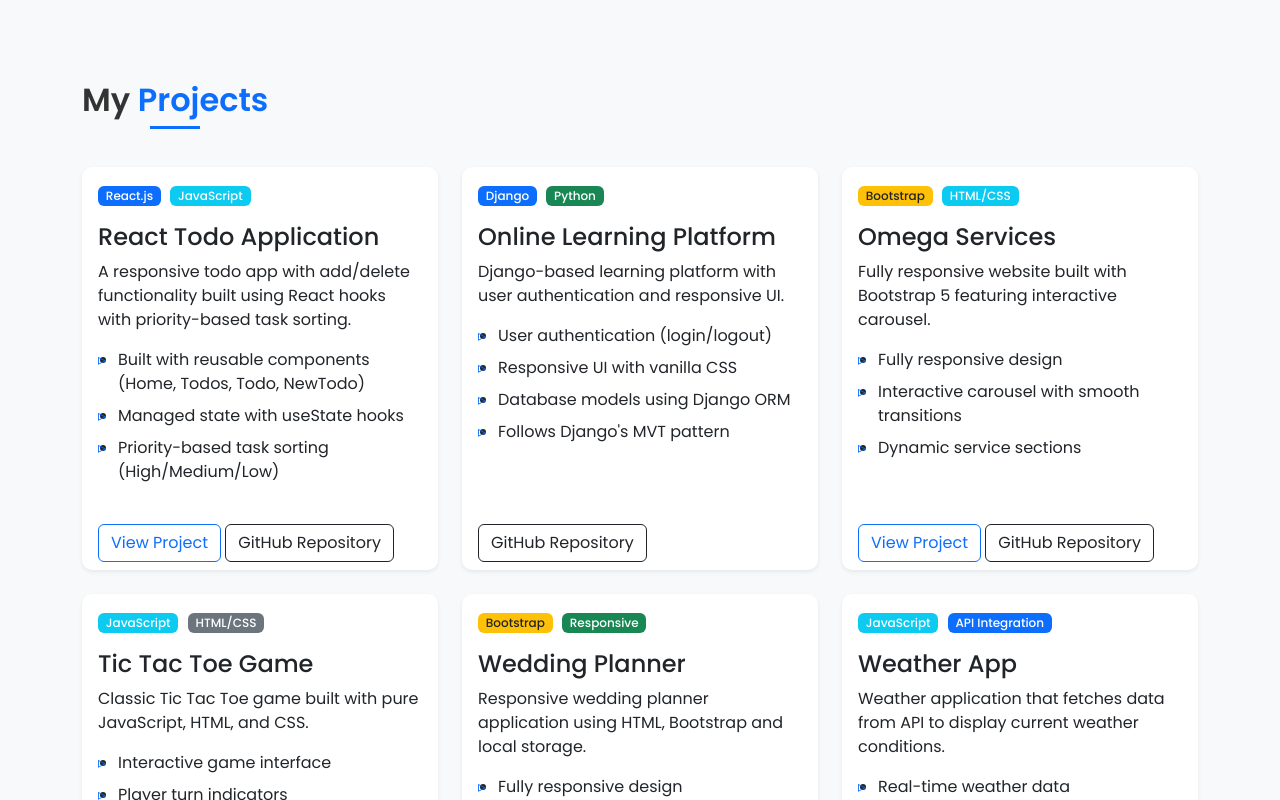
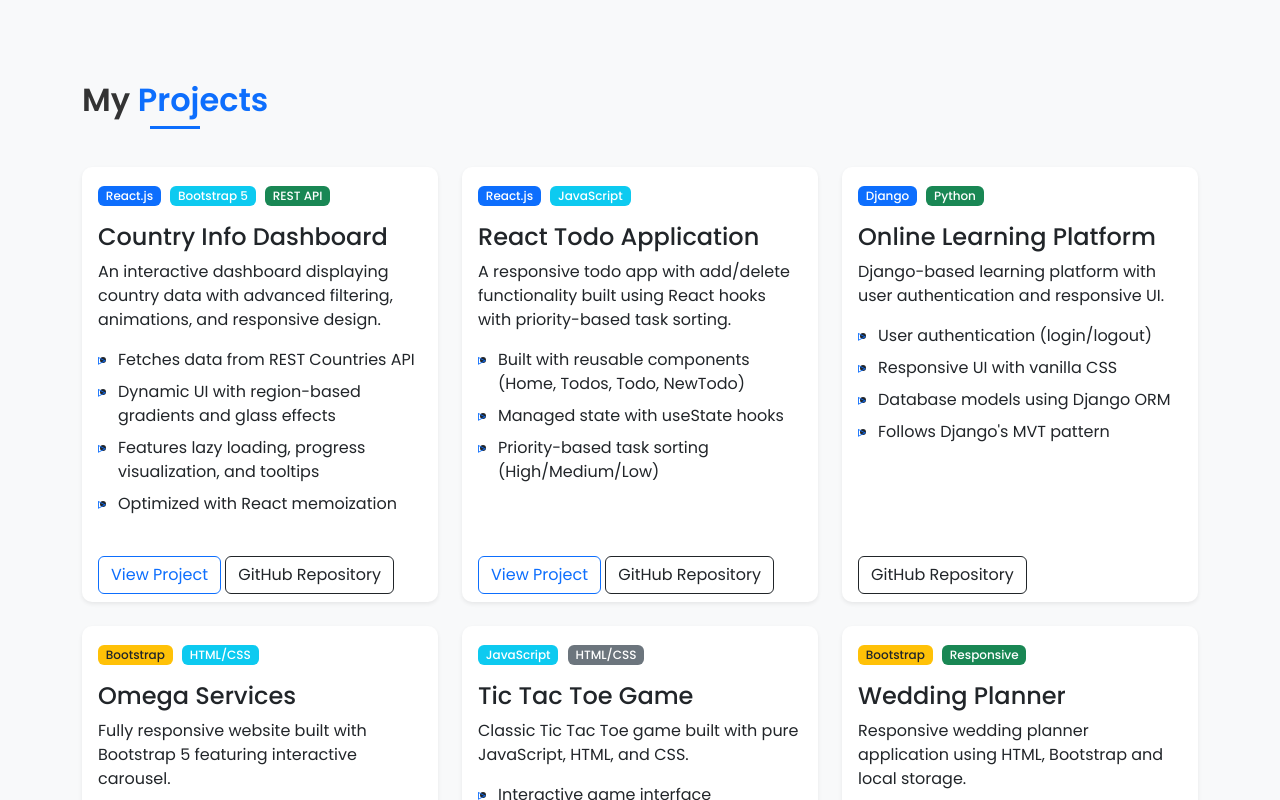
Before and after one commit to SiamAhmed32/Portfolio-2, a plain HTML site: page index.html in a window 1280 px wide. Shown: the part 2000-2800 px from the top of the page. Drawn offline with nearby package versions, Linux system fonts and the light colour scheme.

Commit message:
Update index.html

```diff
--- a/index.html
+++ b/index.html
@@ -200,7 +200,33 @@ function solveProblem(problem) {
         <div class="container py-5">
             <h2 class="section-title text-center mb-5">My <span class="text-primary">Projects</span></h2>
             <div class="row g-4">
+
                 <!-- Project 1 -->
+                <div class="col-lg-4 col-md-6">
+                    <div class="card project-card h-100 shadow-sm border-0">
+                        <div class="card-body">
+                            <div class="project-badge mb-3">
+                                <span class="badge bg-primary">React.js</span>
+                                <span class="badge bg-info">Bootstrap 5</span>
+                                <span class="badge bg-success">REST API</span>
+                            </div>
+                            <h4 class="card-title">Country Info Dashboard</h4>
+                            <p class="card-text">An interactive dashboard displaying country data with advanced filtering, animations, and responsive design.</p>
+                            <ul class="project-features">
+                                <li>Fetches data from REST Countries API</li>
+                                <li>Dynamic UI with region-based gradients and glass effects</li>
+                                <li>Features lazy loading, progress visualization, and tooltips</li>
+                                <li>Optimized with React memoization</li>
+                            </ul>
+                        </div>
+                        <div class="card-footer bg-transparent border-0">
+                            <a href="https://country-information-dashboard.netlify.app/" target="_blank" class="btn btn-outline-primary">View Project</a>
+                            <a href="https://github.com/SiamAhmed32/country-information-dashboard/" target="_blank" class="btn btn-outline-dark">GitHub Repository</a>
+                        </div>
+                    </div>
+                </div>
+
+                <!-- Project 2 -->
                 <div class="col-lg-4 col-md-6">
                     <div class="card project-card h-100 shadow-sm border-0">
                         <div class="card-body">
@@ -223,7 +249,7 @@ function solveProblem(problem) {
                     </div>
                 </div>
 
-                <!-- Project 2 -->
+                <!-- Project 3 -->
                 <div class="col-lg-4 col-md-6">
                     <div class="card project-card h-100 shadow-sm border-0">
                         <div class="card-body">
@@ -247,7 +273,7 @@ function solveProblem(problem) {
                     </div>
                 </div>
 
-                <!-- Project 3 -->
+                <!-- Project 4 -->
                 <div class="col-lg-4 col-md-6">
                     <div class="card project-card h-100 shadow-sm border-0">
                         <div class="card-body">
@@ -270,7 +296,7 @@ function solveProblem(problem) {
                     </div>
                 </div>
 
-                <!-- Project 4 -->
+                <!-- Project 5 -->
                 <div class="col-lg-4 col-md-6">
                     <div class="card project-card h-100 shadow-sm border-0">
                         <div class="card-body">
@@ -294,7 +320,7 @@ function solveProblem(problem) {
                     </div>
                 </div>
 
-                <!-- Project 5 -->
+                <!-- Project 6 -->
                 <div class="col-lg-4 col-md-6">
                     <div class="card project-card h-100 shadow-sm border-0">
                         <div class="card-body">
@@ -317,7 +343,8 @@ function solveProblem(problem) {
                     </div>
                 </div>
 
-                <!-- Project 6 -->
+
+                <!-- Project 7 -->
                 <div class="col-lg-4 col-md-6">
                     <div class="card project-card h-100 shadow-sm border-0">
                         <div class="card-body">
```
